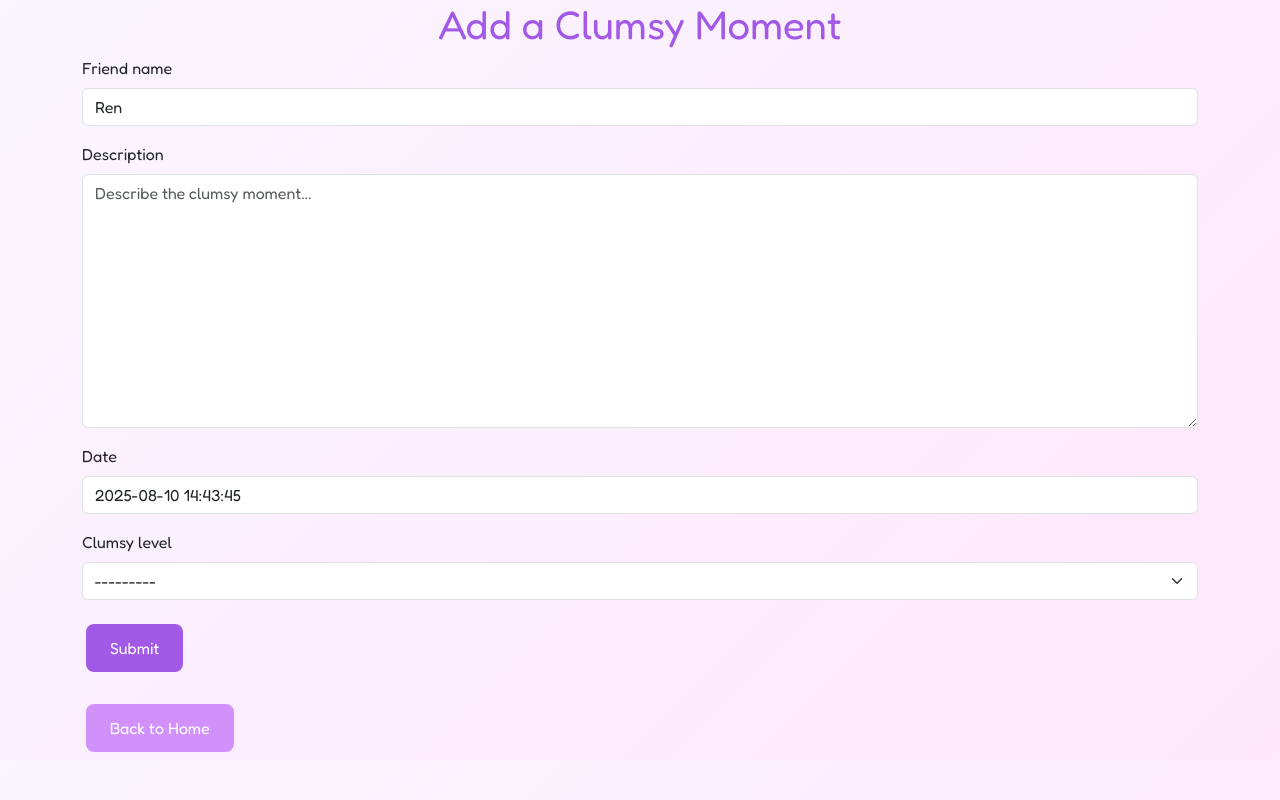
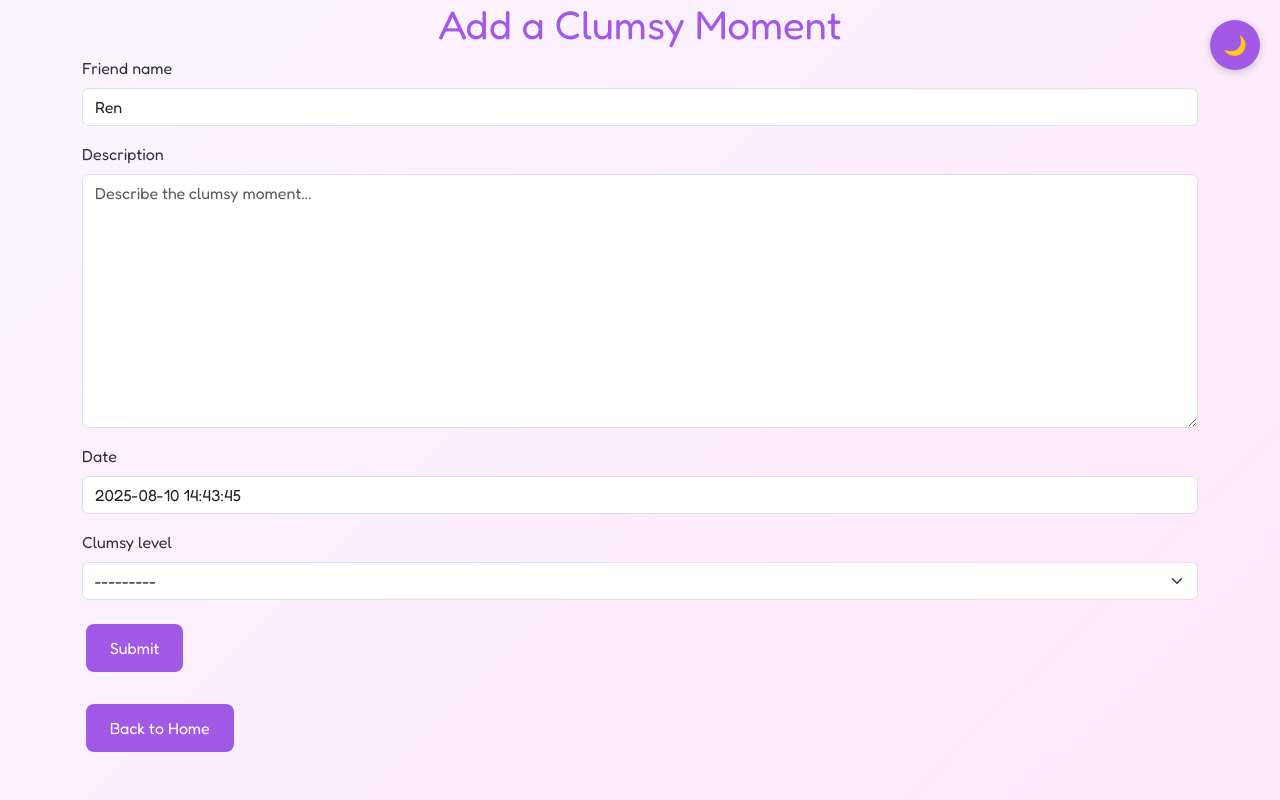
Before and after one commit to stijnv18/ren_clumsy_tracker, a Django app: page /add/ in a window 1280 px wide. Run offline with Django 5.2, Linux system fonts and the light colour scheme.

Commit message:
Refactor incident card styles and implement dark mode theme support

```diff
--- a/incidents/templates/incidents/add_incident.html
+++ b/incidents/templates/incidents/add_incident.html
@@ -14,5 +14,5 @@
         {% endfor %}
         <button type="submit" class="cute-btn">Submit</button>
     </form>
-    <a href="{% url 'home' %}"><button class="cute-btn" style="background:#d291fa;">Back to Home</button></a>
+    <a href="{% url 'home' %}"><button class="cute-btn">Back to Home</button></a>
 {% endblock %}
--- a/incidents/templates/incidents/base.html
+++ b/incidents/templates/incidents/base.html
@@ -1,5 +1,5 @@
 <!DOCTYPE html>
-<html lang="en">
+<html lang="en" data-theme="light">
 <head>
     <meta charset="UTF-8">
     <meta name="viewport" content="width=device-width, initial-scale=1.0">
@@ -7,19 +7,54 @@
     <link href="https://fonts.googleapis.com/css2?family=Fredoka:wght@400;700&display=swap" rel="stylesheet">
     <link href="https://cdn.jsdelivr.net/npm/bootstrap@5.3.3/dist/css/bootstrap.min.css" rel="stylesheet">
     <style>
+        :root {
+            /* Light theme colors */
+            --bg-gradient-start: #f9f6ff;
+            --bg-gradient-end: #ffe6fa;
+            --card-bg: #fff;
+            --card-shadow: #e0e0e0;
+            --text-primary: #333;
+            --text-secondary: #666;
+            --accent-primary: #a259e6;
+            --accent-secondary: #d291fa;
+            --card-accent-bg: #ffe6fa;
+            --form-bg: #fff;
+            --form-border: #ddd;
+        }
+
+        [data-theme="dark"] {
+            /* Dark theme colors */
+            --bg-gradient-start: #1a1a1a;
+            --bg-gradient-end: #2d1b2e;
+            --card-bg: #2d2d2d;
+            --card-shadow: #000;
+            --text-primary: #e0e0e0;
+            --text-secondary: #b0b0b0;
+            --accent-primary: #b865f5;
+            --accent-secondary: #9c4ed9;
+            --card-accent-bg: #3d2a3e;
+            --form-bg: #2d2d2d;
+            --form-border: #555;
+        }
+
         body {
             font-family: 'Fredoka', 'Comic Sans MS', cursive, sans-serif;
-            background: linear-gradient(135deg, #f9f6ff 0%, #ffe6fa 100%);
+            background: linear-gradient(135deg, var(--bg-gradient-start) 0%, var(--bg-gradient-end) 100%);
+            color: var(--text-primary);
+            min-height: 100vh;
+            transition: all 0.3s ease;
         }
+
         .cute-card {
-            background: #fff;
+            background: var(--card-bg);
             border-radius: 16px;
-            box-shadow: 0 4px 16px #e0e0e0;
+            box-shadow: 0 4px 16px var(--card-shadow);
             padding: 2em;
             margin-bottom: 2em;
         }
+
         .cute-btn {
-            background: #a259e6;
+            background: var(--accent-primary);
             color: #fff;
             border-radius: 8px;
             border: none;
@@ -27,20 +62,114 @@
             font-size: 1em;
             margin: 0.5em 0.25em;
             transition: background 0.2s;
+            text-decoration: none;
+            display: inline-block;
         }
+
         .cute-btn:hover {
-            background: #d291fa;
+            background: var(--accent-secondary);
+            color: #fff;
         }
+
         h1, h2 {
-            color: #a259e6;
+            color: var(--accent-primary);
             text-align: center;
+        }
+
+        /* Dark mode toggle button */
+        .theme-toggle {
+            position: fixed;
+            top: 20px;
+            right: 20px;
+            background: var(--accent-primary);
+            color: #fff;
+            border: none;
+            border-radius: 50%;
+            width: 50px;
+            height: 50px;
+            font-size: 1.2em;
+            cursor: pointer;
+            transition: all 0.3s ease;
+            z-index: 1000;
+            box-shadow: 0 2px 8px rgba(0,0,0,0.2);
+        }
+
+        .theme-toggle:hover {
+            background: var(--accent-secondary);
+            transform: scale(1.1);
+        }
+
+        /* Override Bootstrap styles for dark mode */
+        [data-theme="dark"] .form-control,
+        [data-theme="dark"] .form-select {
+            background-color: var(--form-bg);
+            border-color: var(--form-border);
+            color: var(--text-primary);
+        }
+
+        [data-theme="dark"] .form-control:focus,
+        [data-theme="dark"] .form-select:focus {
+            background-color: var(--form-bg);
+            border-color: var(--accent-primary);
+            color: var(--text-primary);
+            box-shadow: 0 0 0 0.25rem rgba(178, 101, 245, 0.25);
+        }
+
+        [data-theme="dark"] .text-muted {
+            color: var(--text-secondary) !important;
+        }
+
+        /* Card styling for incident cards */
+        .incident-card {
+            background: var(--card-accent-bg);
+            border-radius: 16px;
+            transition: all 0.3s ease;
+        }
+
+        .incident-card .card-title {
+            color: var(--accent-primary);
+        }
+
+        .badge-clumsy {
+            background: var(--accent-secondary);
+            color: #fff;
         }
     </style>
     {% block extra_css %}{% endblock %}
 </head>
 <body>
+    <!-- Dark mode toggle button -->
+    <button class="theme-toggle" id="themeToggle" title="Toggle dark mode">
+        <span id="themeIcon">🌙</span>
+    </button>
+
     <div class="container">
         {% block content %}{% endblock %}
     </div>
+
+    <script>
+        // Dark mode toggle functionality
+        const themeToggle = document.getElementById('themeToggle');
+        const themeIcon = document.getElementById('themeIcon');
+        const html = document.documentElement;
+
+        // Check for saved theme preference or default to light mode
+        const currentTheme = localStorage.getItem('theme') || 'light';
+        html.setAttribute('data-theme', currentTheme);
+        updateThemeIcon(currentTheme);
+
+        themeToggle.addEventListener('click', () => {
+            const currentTheme = html.getAttribute('data-theme');
+            const newTheme = currentTheme === 'light' ? 'dark' : 'light';
+
+            html.setAttribute('data-theme', newTheme);
+            localStorage.setItem('theme', newTheme);
+            updateThemeIcon(newTheme);
+        });
+
+        function updateThemeIcon(theme) {
+            themeIcon.textContent = theme === 'light' ? '🌙' : '☀️';
+        }
+    </script>
 </body>
 </html>
--- a/incidents/templates/incidents/home.html
+++ b/incidents/templates/incidents/home.html
@@ -8,12 +8,12 @@
     </div>
     <h2>Recent Clumsy Moments</h2>
     {% for incident in incidents %}
-        <div class="card mb-3 shadow-sm" style="background:#ffe6fa; border-radius:16px;">
+        <div class="card mb-3 shadow-sm incident-card">
             <div class="card-body">
-                <h5 class="card-title" style="color:#a259e6;">{{ incident.friend_name }}</h5>
+                <h5 class="card-title">{{ incident.friend_name }}</h5>
                 <h6 class="card-subtitle mb-2 text-muted">{{ incident.date|date:'Y-m-d H:i' }}</h6>
                 <p class="card-text">{{ incident.description }}</p>
-                <span class="badge rounded-pill" style="background:#d291fa; color:#fff;">{{ incident.get_clumsy_level_display }}</span>
+                <span class="badge rounded-pill badge-clumsy">{{ incident.get_clumsy_level_display }}</span>
             </div>
         </div>
     {% empty %}
```
Also changed, not shown: incidents/templates/incidents/search.html (+4 -4 lines).
